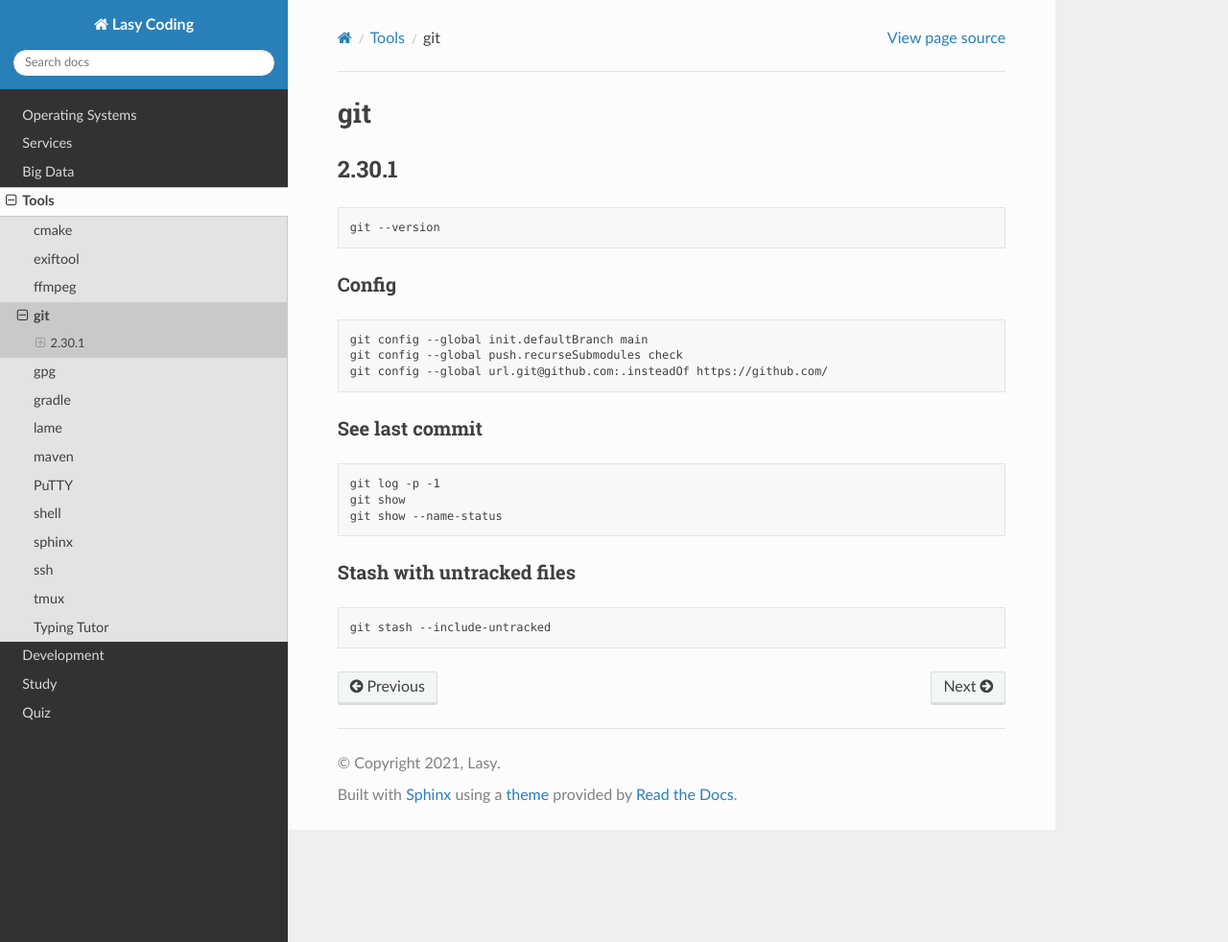
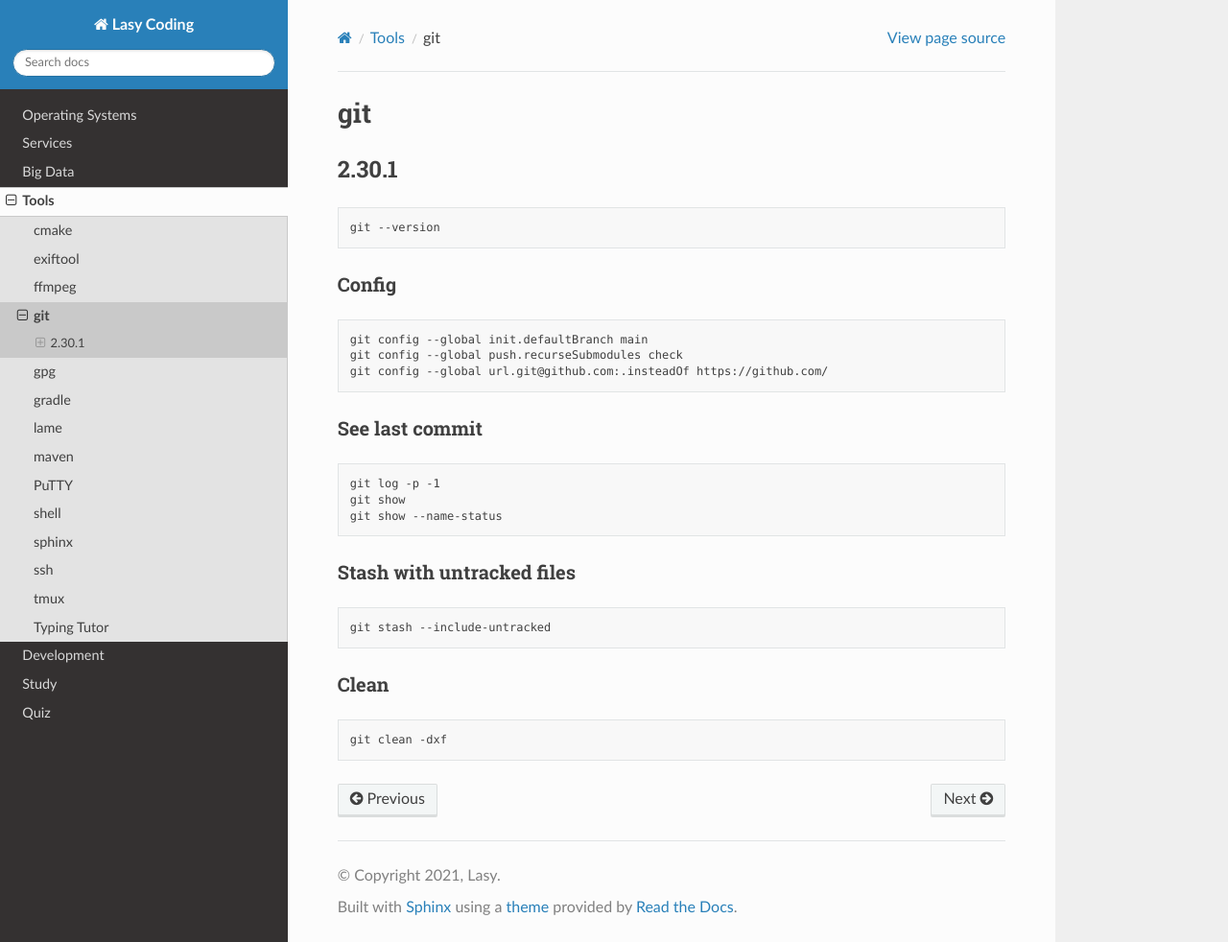
Before and after one commit to lasyard/coding, a Sphinx documentation site: the page built from docs/tools/git.md, in a window 1280 px wide and 982 px high. Shown: the whole window at 96% size. Built offline with Sphinx 7.4.7 and the Read the Docs theme 2.0.0, drawn with Linux system fonts in a browser that asks for light colours.

Commit message:
Update docs/tools/git.

````diff
--- a/docs/tools/git.md
+++ b/docs/tools/git.md
@@ -27,3 +27,9 @@ git show --name-status
 ```sh
 git stash --include-untracked
 ```
+
+### Clean
+
+```sh
+git clean -dxf
+```
````
Also changed, not shown: 1 other file.
